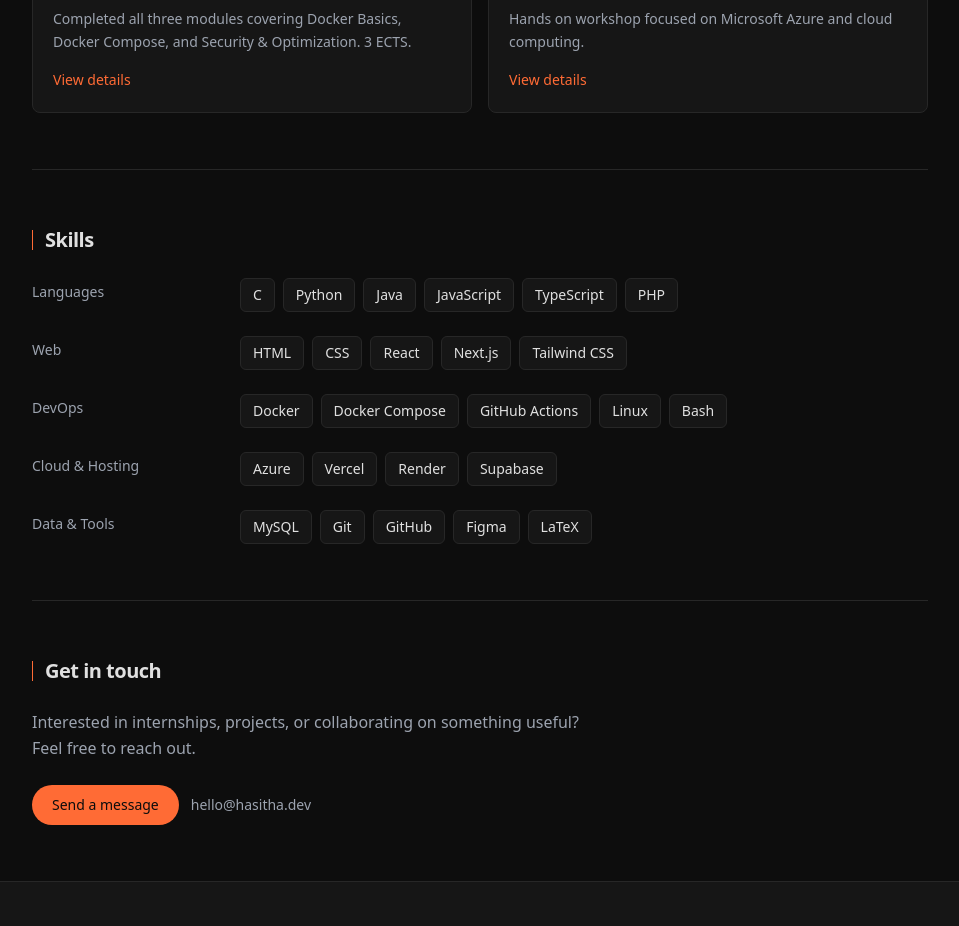
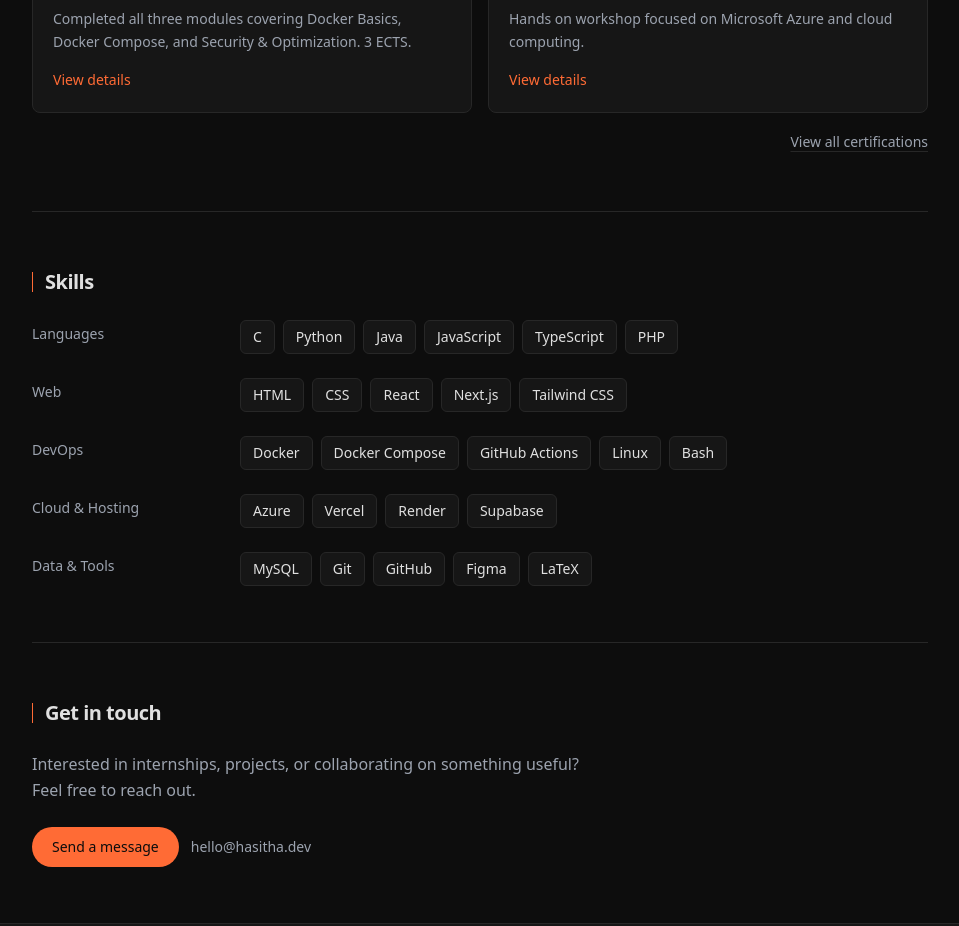
Before and after one commit to hasithaea/hasitha-dev, a Next.js app: page / in a window 1280 px wide. Shown: the part 3060-3986 px from the top of the page, without its empty margins (160-1119 px from the left). Built offline with nearby package versions, Linux system fonts and the light colour scheme; no server answers.

Commit message:
feat: add view all link to homepage certifications section (#41)

```diff
--- a/components/sections/Certifications.tsx
+++ b/components/sections/Certifications.tsx
@@ -1,5 +1,6 @@
 import SectionHeading from "@/components/SectionHeading";
 import CertificationCard from "@/components/sections/CertificationCard";
+import Button from "../Button";
 import { certifications } from "@/data/certifications";
 
 export default function Certifications() {
@@ -14,6 +15,11 @@ export default function Certifications() {
           <CertificationCard key={certification.name} certification={certification} />
         ))}
       </div>
+      <div className="mt-4 sm:text-right">
+        <Button href="/certifications" variant="link">
+          View all certifications
+        </Button>
+      </div>
     </section>
   );
 }
```
